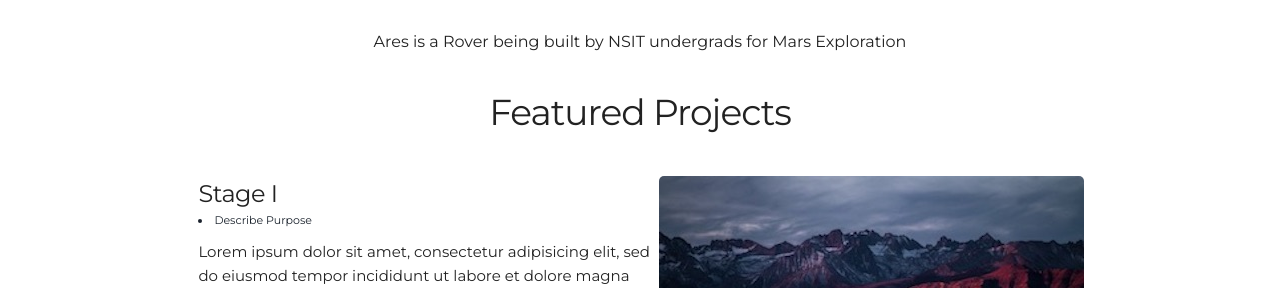
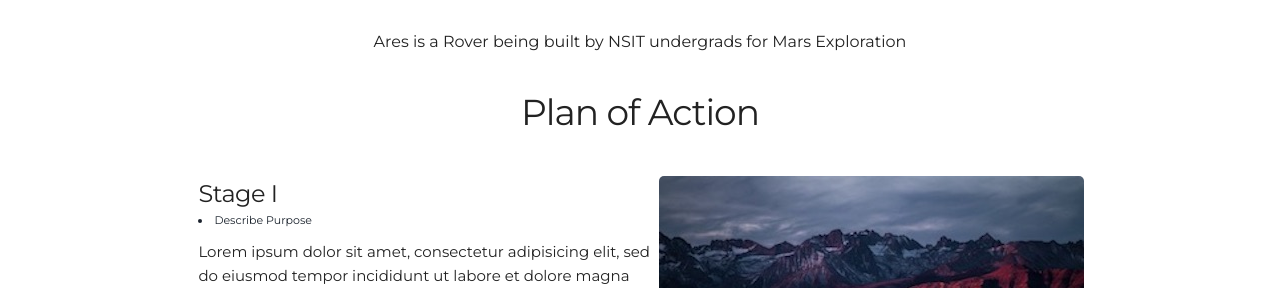
Before and after one commit to TeamARES/TeamAres.github.io, a Jekyll site: the page built from index.html, in a window 1280 px wide. Shown: the part 955-1243 px from the top of the page. Built offline with Jekyll 4.4.1, drawn with Linux system fonts in a browser that asks for light colours.

Commit message:
minor fix

```diff
--- a/_includes/projects.html
+++ b/_includes/projects.html
@@ -1,6 +1,6 @@
 <div class="container">
   <div class="user-details">
-    <h3> Featured Projects </h3>
+    <h3> Plan of Action </h3>
   </div>
   <div class="row user-projects">
     <div class="six columns images">
```
Also changed, not shown: 1 other file.
